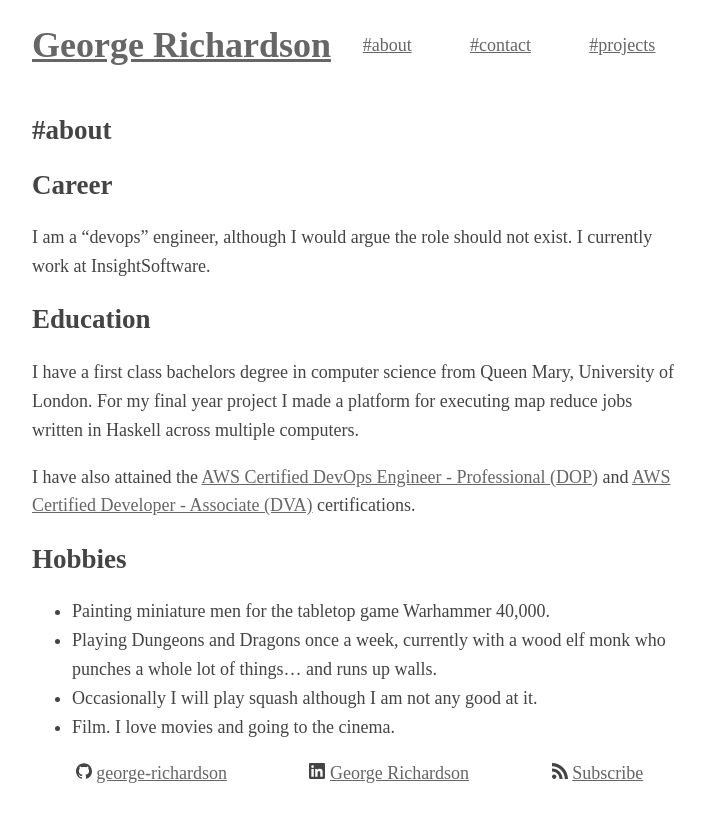
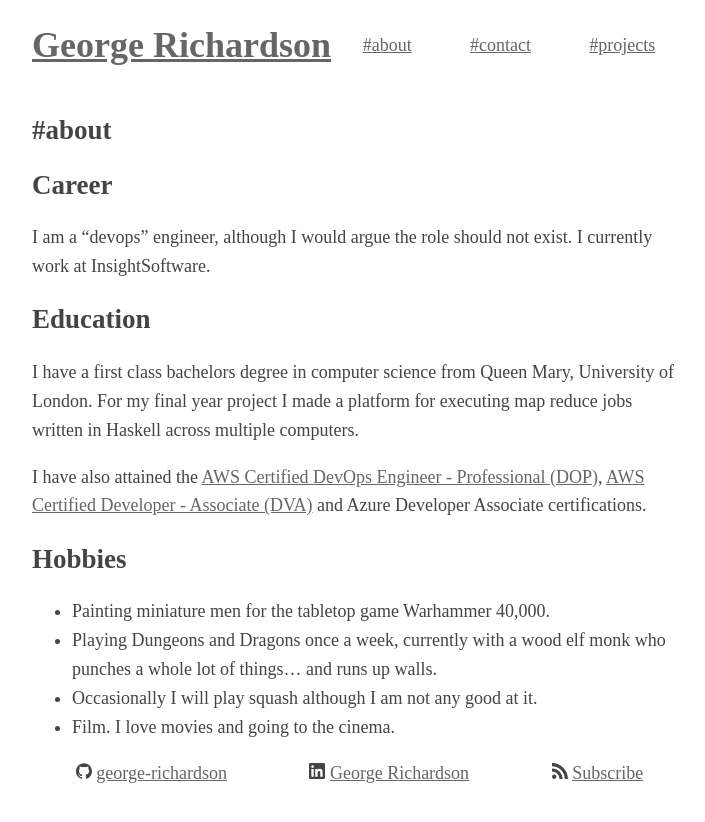
Before and after one commit to george-richardson/gjhr.me, a Jekyll site: the page built from about.md, in a window 1280 px wide. Shown: the top 822 px of the page, without its empty margins (283-988 px from the left). Built offline with Jekyll 4.4.1, drawn with Linux system fonts in a browser that asks for light colours.

```diff
--- a/about.md
+++ b/about.md
@@ -11,7 +11,7 @@ I am a "devops" engineer, although I would argue the role should not exist. I cu
 
 I have a first class bachelors degree in computer science from Queen Mary, University of London. For my final year project I made a platform for executing map reduce jobs written in Haskell across multiple computers.
 
-I have also attained the [AWS Certified DevOps Engineer - Professional (DOP)](https://www.certmetrics.com/amazon/public/badge.aspx?i=5&t=c&d=2019-06-19&ci=AWS00301012) and [AWS Certified Developer - Associate (DVA)](https://www.certmetrics.com/amazon/public/badge.aspx?i=2&t=c&d=2018-11-28&ci=AWS00301012) certifications.
+I have also attained the [AWS Certified DevOps Engineer - Professional (DOP)](https://www.certmetrics.com/amazon/public/badge.aspx?i=5&t=c&d=2019-06-19&ci=AWS00301012), [AWS Certified Developer - Associate (DVA)](https://www.certmetrics.com/amazon/public/badge.aspx?i=2&t=c&d=2018-11-28&ci=AWS00301012) and Azure Developer Associate certifications.
 
 ## Hobbies
 
```
Also changed, not shown: .github/workflows/build.yml (added), .travis.yml (deleted), 2 other files.
